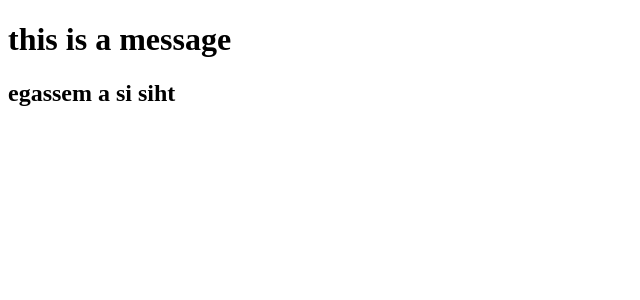
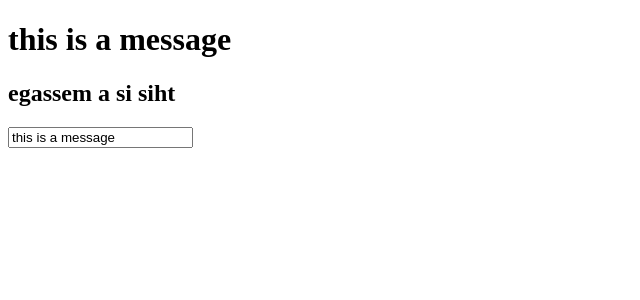
Before and after one commit to lazy-sky/vue_practice, a Vue app: page / in a window 1280 px wide. Shown: the top 300 px of the page, without its empty margins (0-640 px from the left). Built offline with nearby package versions, Linux system fonts and the light colour scheme; the HTML template or start-up script is replaced by a standard one.

Commit message:
getter, setter for two way binding

```diff
--- a/src/App.vue
+++ b/src/App.vue
@@ -3,33 +3,32 @@
     {{ message }}
   </h1>
   <h2>{{ reversedMessage }}</h2>
+  <input
+    v-model="message"
+    type="text"
+  />
 </template>
 
 <script>
-import {  mapGetters, mapActions } from 'vuex'
-
-function mapState(moduleName, stateNames) {
-  const res = {}
-
-  stateNames.forEach(name => {
-    res[name] = function () {
-      return this.$store.state[moduleName][name]
-    }
-  })
-
-  return res
-}
+import { mapGetters, mapActions } from 'vuex'
 
 export default {
   computed: {
-    ...mapState('message', [
-      'message',
-      'msg'
+    ...mapGetters('message', [
+      'reversedMessage'
     ]),
 
-    ...mapGetters('message', [
-      'reversedMessage'
-    ])
+    message: {
+      get() {
+        return this.$store.state.message.message
+      },
+
+      set(message) {
+        this.$store.commit('message/assignState', {
+          message
+        })
+      }
+    }
   },
 
   methods: {
```
